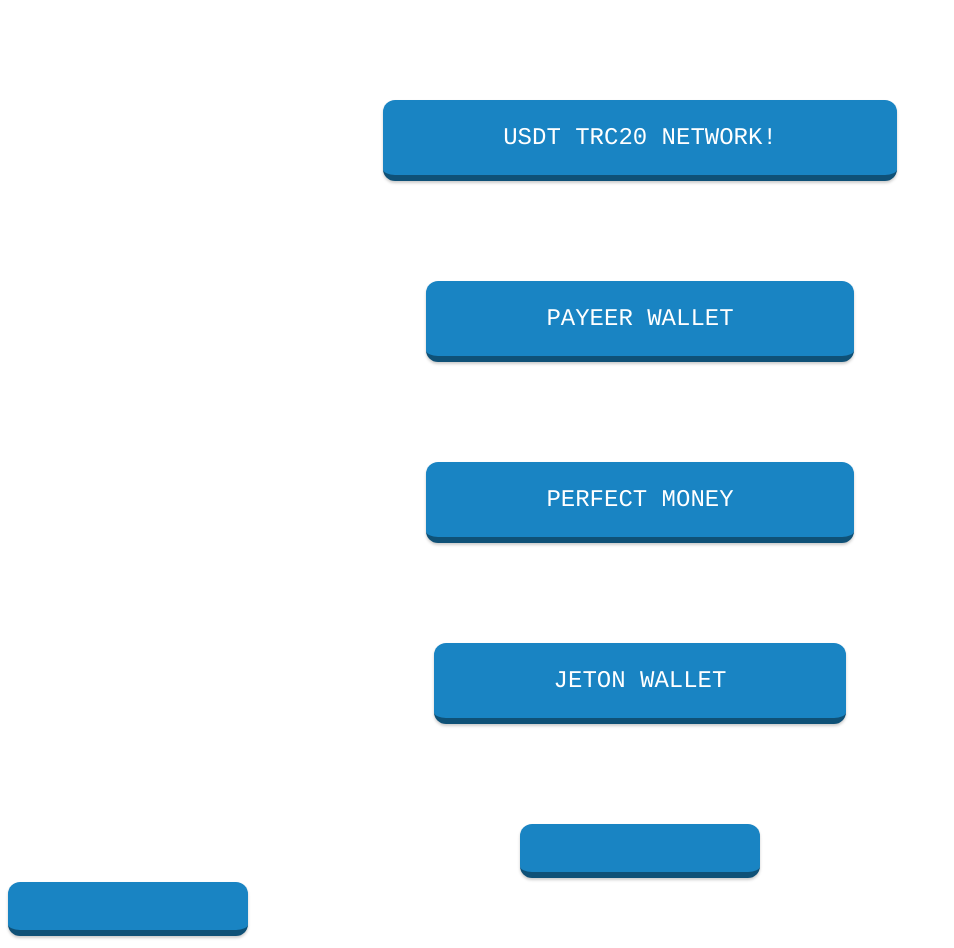
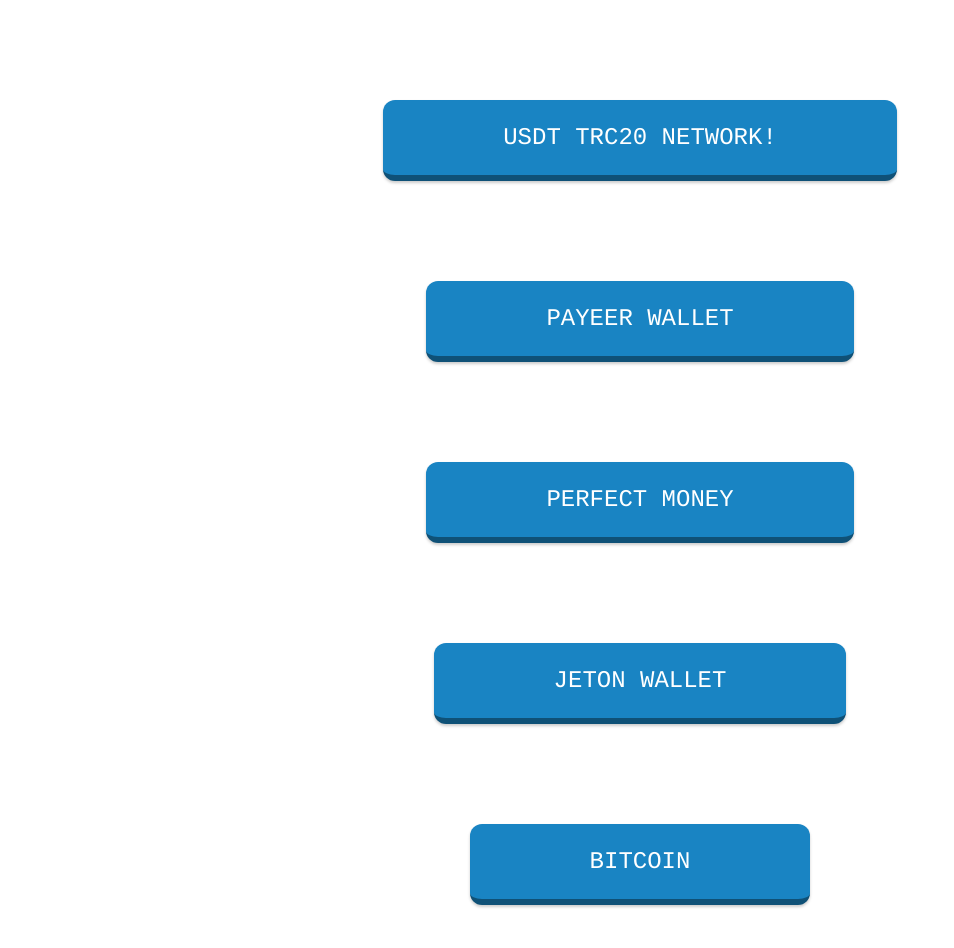
Before and after one commit to trb9355/probable-zepplnoptn, a plain HTML site: page index.html in a window 1280 px wide. Shown: the whole page, without its empty margins (0-954 px from the left). After the commit the page ends 913 px from the top, so only its background shows below. Drawn offline with Linux system fonts and the light colour scheme.

Commit message:
Update index.html

```diff
--- a/index.html
+++ b/index.html
@@ -56,7 +56,7 @@
 
 </body>
 <div class="container">
-  <a href="https://trb9355.github.io/turbo-zeplnbtc/"Bitcoin</a>
+  <a href="https://trb9355.github.io/turbo-zeplnbtc/">Bitcoin</a>
 </div>
 
 
```
